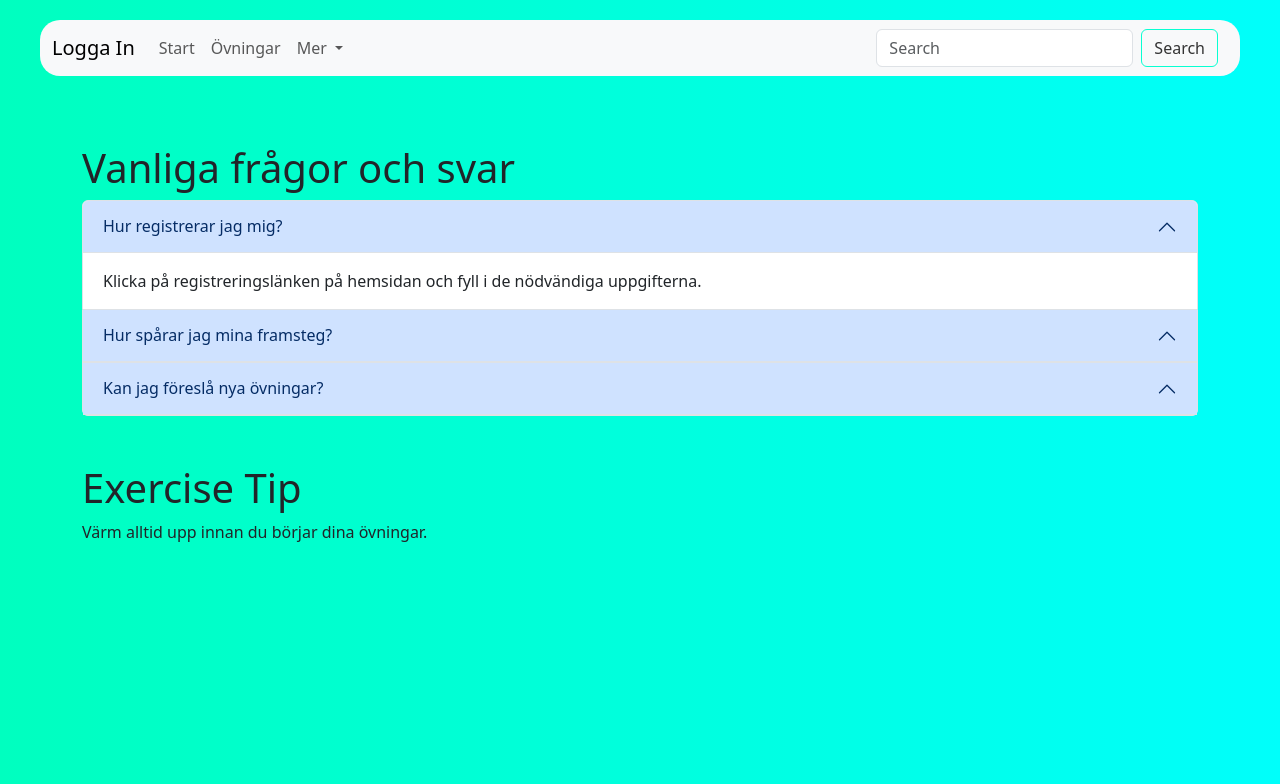
After one commit to BenjaminAston/HealHub, a Flask app: page /info in a window 1280 px wide. The commit adds this page. Shown: the top 784 px of the page. Run offline with Flask 3, Linux system fonts and the light colour scheme.

Commit message:
Skapade FAQ sida och py funktion för det

```diff
--- a/HealHub_code/app.py
+++ b/HealHub_code/app.py
@@ -265,6 +265,19 @@ def serve_tipsa_ovningar():
 def serve_fysioterapeut():
     return render_template("Fysioterapeut.html")
 
+@app.route('/info')
+def info():
+    faqs = [
+        {"question": "Hur registrerar jag mig?", "answer": "Klicka på registreringslänken på hemsidan och fyll i de nödvändiga uppgifterna."},
+        {"question": "Hur spårar jag mina framsteg?", "answer": "Gå till sektionen för övningsspårning och logga dina repetitioner."},
+        {"question": "Kan jag föreslå nya övningar?", "answer": "Ja, du kan föreslå nya övningar genom sidan 'Tipsa Övningar'."},
+        # Lägg till fler FAQ här
+    ]
+
+    tip = "Värm alltid upp innan du börjar dina övningar."  # Statisk träningstips
+
+    return render_template('info.html', faqs=faqs, tip=tip)
+
 @app.route("/login")
 def serve_login():
     return render_template("login.html")
--- a/HealHub_code/templates/haxel.html
+++ b/HealHub_code/templates/haxel.html
@@ -41,6 +41,7 @@
                         <ul class="dropdown-menu">
                             <li><a class="dropdown-item" href="/Fysioterapeut">Fysioterapeut</a></li>
                             <a class="dropdown-item" href="/tipsa-ovningar">Tipsa övningar</a>
+                            <a class="dropdown-item" href="/info">Info</a>
 
                             <li>
                                 <hr class="dropdown-divider">
--- /dev/null
+++ b/HealHub_code/templates/info.html
@@ -0,0 +1,95 @@
+<!DOCTYPE html>
+<html lang="en">
+<head>
+    <meta charset="UTF-8">
+    <meta name="viewport" content="width=device-width, initial-scale=1.0">
+    <meta http-equiv="X-UA-Compatible" content="ie=edge">
+    <link rel="stylesheet" type="text/css" href="/static/css/style.css">
+    <link rel="stylesheet" type="text/css" href="/static/css/style3.css">
+    <script type="text/javascript" src="/static/WorkoutTracker.js"></script>
+    <link rel="stylesheet" href="https://cdnjs.cloudflare.com/ajax/libs/font-awesome/4.7.0/css/font-awesome.min.css">
+
+
+    <link rel="stylesheet" href="https://cdn.jsdelivr.net/npm/bootstrap@5.3.3/dist/css/bootstrap.min.css">
+    <script src="https://cdn.jsdelivr.net/npm/bootstrap@5.3.3/dist/js/bootstrap.bundle.min.js"></script>
+    <!-- Javascript Docs -->
+    <script type="text/javascript" src="index.js"></script>
+    <title>HealHub</title>
+</head>
+<header>
+    <nav class="navbar navbar-expand-lg bg-body-tertiary">
+        <div class="container-fluid">
+            <a class="navbar-brand" href="/login">Logga In</a>
+            <button class="navbar-toggler" type="button" data-bs-toggle="collapse"
+                data-bs-target="#navbarSupportedContent" aria-controls="navbarSupportedContent"
+                aria-expanded="false" aria-label="Toggle navigation">
+                <span class="navbar-toggler-icon"></span>
+            </button>
+            <div class="collapse navbar-collapse" id="navbarSupportedContent">
+                <ul class="navbar-nav me-auto mb-2 mb-lg-0">
+                    <li class="nav-item">
+                        <a class="nav-link" aria-current="page" href="/">Start</a>
+                    </li>
+                    <li class="nav-item">
+                        <a class="nav-link" href="/ovningar">Övningar</a>
+                    </li>
+
+                        <a class="nav-link dropdown-toggle" href="#" role="button" data-bs-toggle="dropdown"
+                            aria-expanded="false">
+                            Mer
+                        </a>
+                        <ul class="dropdown-menu">
+                            <li><a class="dropdown-item" href="/Fysioterapeut">Fysioterapeut</a></li>
+                            <a class="dropdown-item" href="/tipsa-ovningar">Tipsa övningar</a>
+                            <a class="dropdown-item" href="/info">Info</a>
+
+                            <li>
+                                <hr class="dropdown-divider">
+                            </li>
+                            <li><a class="dropdown-item" href="/kontakta-oss">Kontakta oss</a></li>
+
+                        </ul>
+                    </li>
+                </ul>
+                <form class="d-flex" role="search" action="{{ url_for('search') }}" method="get">
+                    <input class="form-control me-2" type="search" name="query" placeholder="Search" aria-label="Search">
+                    <button class="btn btn-outline-success" type="submit">Search</button>
+                </form>
+            </div>
+            <div class="namelogout">
+                {% if current_user.is_authenticated %}
+                <span class="name">{{ current_user.username }}</span>
+                <a class="logout" href="{{ url_for('logout') }}">Sign out</a>
+                {% endif %}
+            </div>
+        </div>
+    </nav>
+    {% block content %}{% endblock %}
+</header>
+<body>
+    <div class="container mt-5">
+        <h1>Vanliga frågor och svar</h1>
+        <div class="accordion" id="faqAccordion">
+            {% for faq in faqs %}
+                <div class="accordion-item">
+                    <h2 class="accordion-header" id="heading{{ loop.index }}">
+                        <button class="accordion-button" type="button" data-bs-toggle="collapse" data-bs-target="#collapse{{ loop.index }}" aria-expanded="true" aria-controls="collapse{{ loop.index }}">
+                            {{ faq.question }}
+                        </button>
+                    </h2>
+                    <div id="collapse{{ loop.index }}" class="accordion-collapse collapse {% if loop.first %}show{% endif %}" aria-labelledby="heading{{ loop.index }}" data-bs-parent="#faqAccordion">
+                        <div class="accordion-body">
+                            {{ faq.answer }}
+                        </div>
+                    </div>
+                </div>
+            {% endfor %}
+        </div>
+
+        <h1 class="mt-5">Exercise Tip</h1>
+        <p>{{ tip }}</p>
+    </div>
+
+    <script src="https://cdn.jsdelivr.net/npm/bootstrap@5.3.3/dist/js/bootstrap.bundle.min.js"></script>
+</body>
+</html>
```
